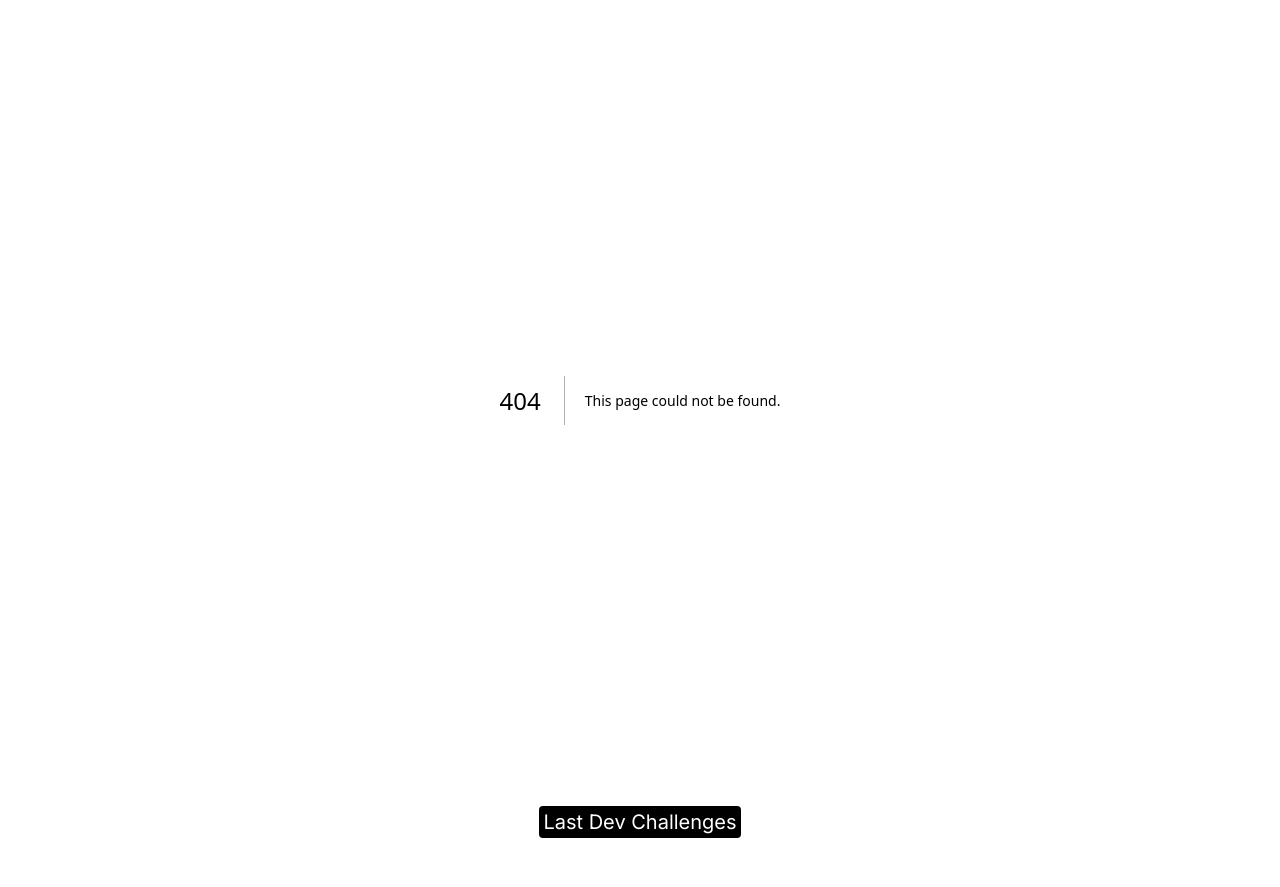
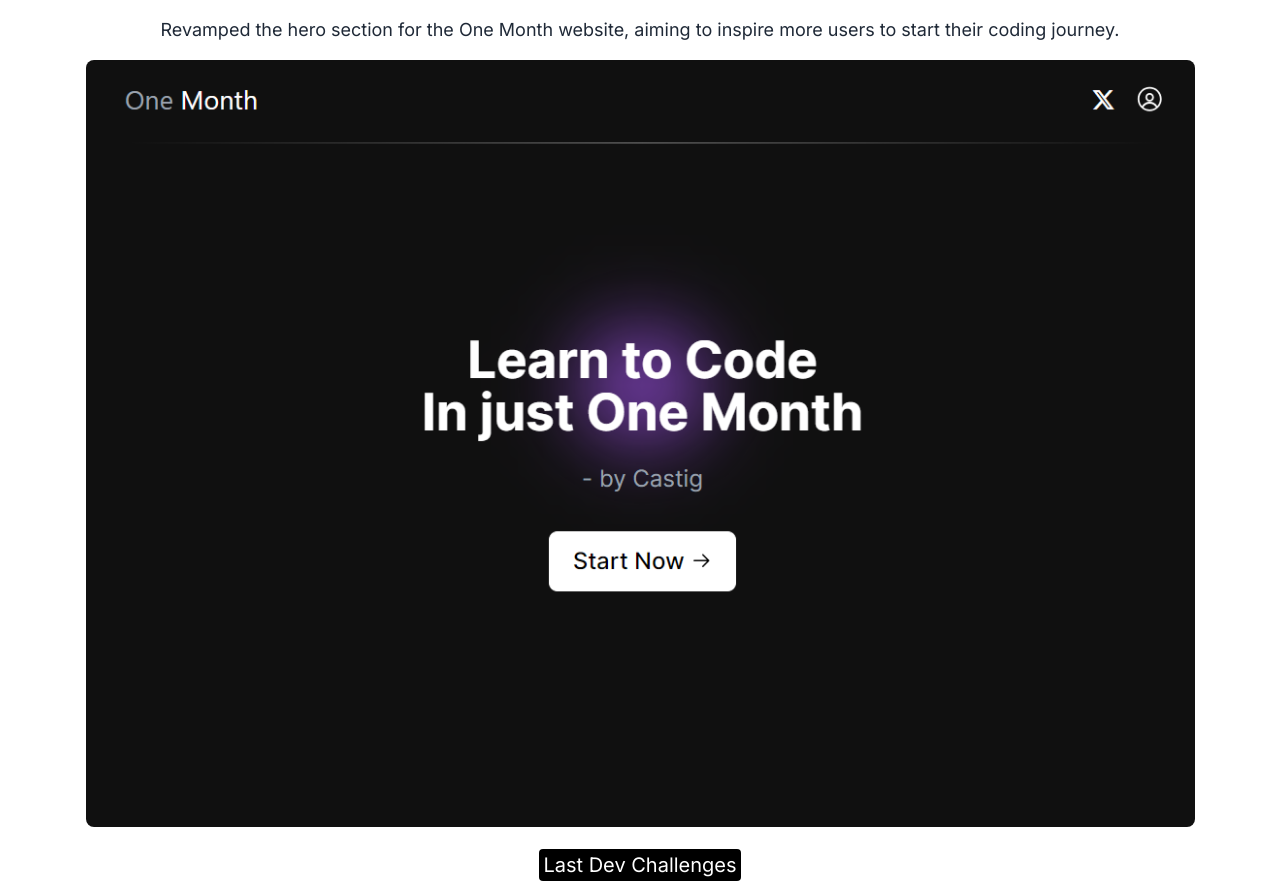
Before and after one commit to last-developer/challenges, a Next.js app: page /day11minimalist in a window 1280 px wide. Before the commit this address had no page. Before the commit the page ends 844 px from the top, so only its background shows below. Built offline with nearby package versions, Linux system fonts and the light colour scheme.

Commit message:
day11minimalist

```diff
--- a/src/pages/30DaysMinimalist.tsx
+++ b/src/pages/30DaysMinimalist.tsx
@@ -42,6 +42,10 @@
             title: 'Permit Flow New Heropage ',
             route: '/day10minimalist'
         },
+        {
+            title: 'One Month New Hero-section',
+            route: '/day11minimalist'
+        },
     ]
 
     return (
--- /dev/null
+++ b/src/pages/day11minimalist.tsx
@@ -0,0 +1,24 @@
+// Day11.tsx
+import React from 'react';
+import Image from 'next/image';
+
+const Day11 = () => {
+    return (
+        <div className='px-8 py-4'>
+            <div className='text-center'>
+                <p className='text-lg text-gray-800'>Revamped the hero section for the One Month website, aiming to inspire more users to start their coding journey.</p>
+            </div>
+            <div className='flex justify-center mt-4'>
+                <Image
+                    src='/onemonth.png'
+                    alt='Learn to Code in Just One Month by Castig'
+                    width={1109} // Adjust width as necessary
+                    height={768} // Adjust height as necessary
+                    className='rounded-lg'
+                />
+            </div>
+        </div>
+    );
+};
+
+export default Day11;
```
Also changed, not shown: public/onemonth.png (added).
